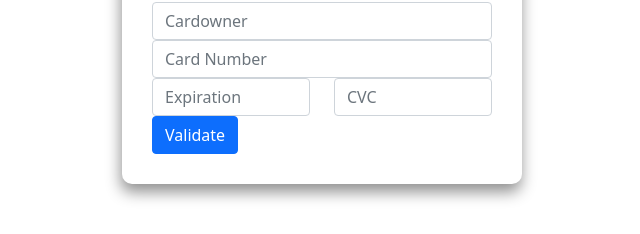
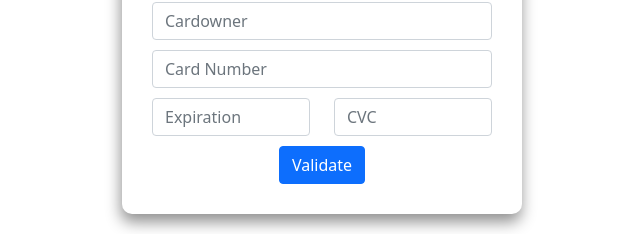
Before and after one commit to iGorillaz/card-validator, a React (Create React App) app: page / in a window 1280 px wide. Shown: the part 190-424 px from the top of the page, without its empty margins (318-958 px from the left). Built offline with nearby package versions, Linux system fonts and the light colour scheme.

Commit message:
Fix styles and position of button

```diff
--- a/src/components/CreditCard.jsx
+++ b/src/components/CreditCard.jsx
@@ -37,6 +37,7 @@ const CreditCard = () => {
                 type="number"
                 id="number"
                 name="number"
+					 className={s.numInput}
                 placeholder="Card Number"
                 value={values.number}
                 onChange={handleChange}
@@ -44,7 +45,7 @@ const CreditCard = () => {
                 isValid={errors.cnumber}
               />
             </Form.Group>
-            <Row>
+            <Row className={s.row}>
               <Col>
                 <Form.Group>
                   <Form.Control
@@ -74,9 +75,11 @@ const CreditCard = () => {
                 </Form.Group>
               </Col>
             </Row>
+				<div className={s.butDiv}>
             <Button size={"block"} id="validateButton" type="submit">
               Validate
             </Button>
+				</div>
           </Form>
         </div>
         <Alert
--- a/src/components/CreditCard.module.css
+++ b/src/components/CreditCard.module.css
@@ -21,6 +21,16 @@
 	padding: 0;
 }
 
+.numInput, .row, .butDiv {
+	margin-top: 10px;
+}
+
+.butDiv {
+	display: flex;
+	justify-content: center;
+
+}
+
 .creditCard {
 	margin-bottom: 10%;
 }
```
Also changed, not shown: 1 other file (tests, documents, lock files or other folders).
